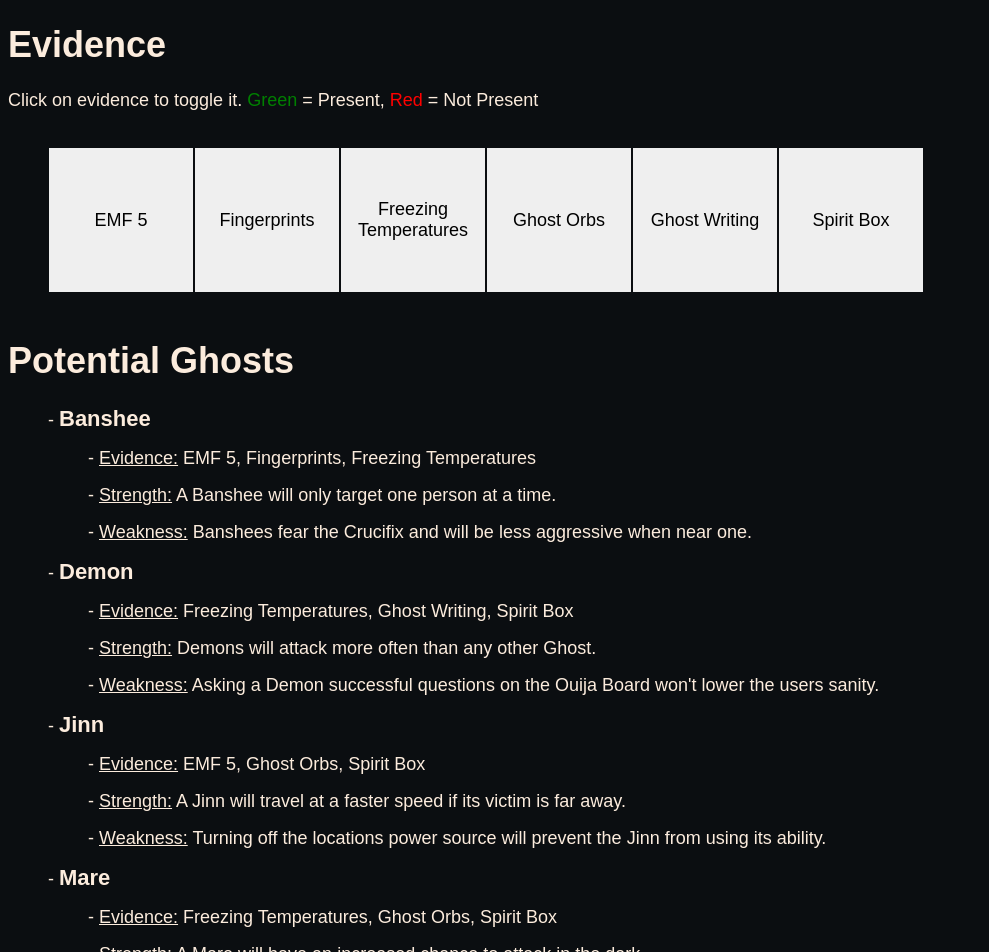
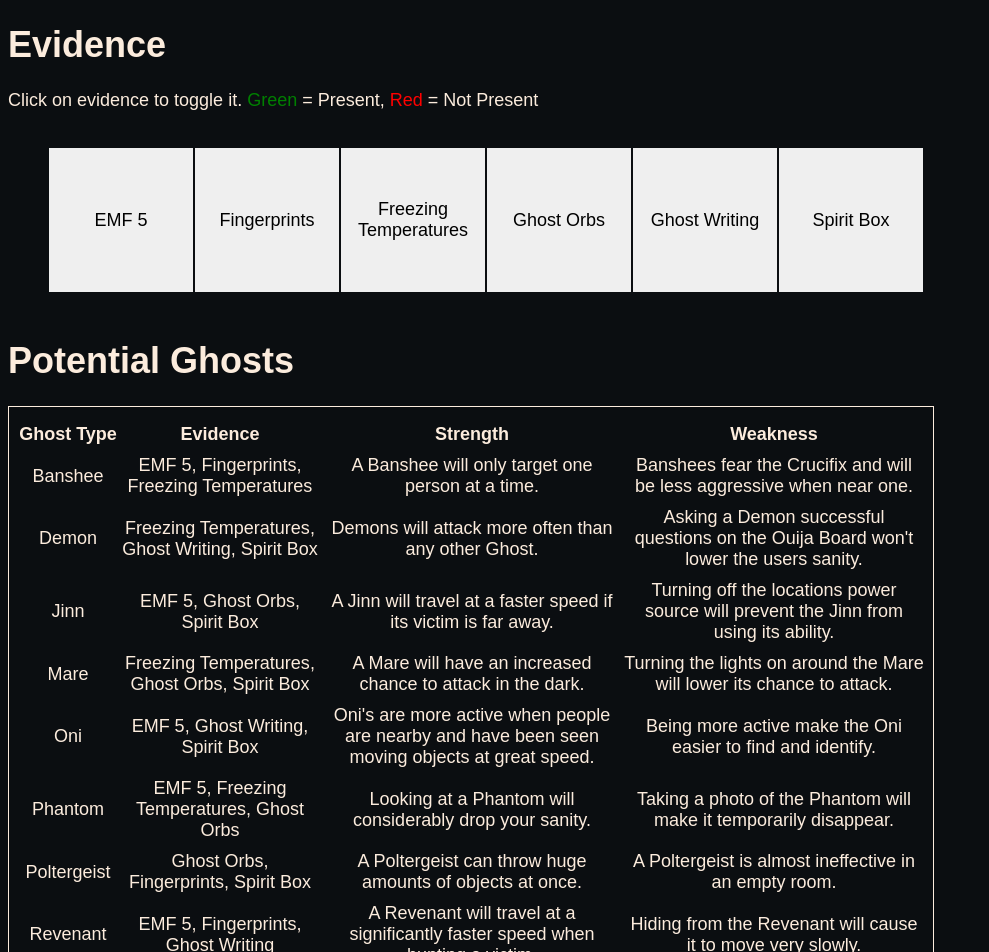
Before and after one commit to MysteryBlokHed/phasjournal, a Vue app: page / in a window 1280 px wide. Shown: the top 952 px of the page, without its empty margins (0-989 px from the left). Built offline with nearby package versions, Linux system fonts and the light colour scheme.

Commit message:
Update table styling

```diff
--- a/src/components/PotentialGhosts.vue
+++ b/src/components/PotentialGhosts.vue
@@ -1,22 +1,27 @@
 <template>
   <div>
     <h1>Potential Ghosts</h1>
-    <ul>
-      <li v-for="ghost in ghosts" :key="ghost.type">
-        <b class="ghost-type">{{ ghost.type }}</b>
-        <ul>
-          <li v-html="formatEvidence(ghost.evidence, evidencePresent)"></li>
-          <li>
-            <u>Strength:</u>
-            {{ ghost.strength }}
-          </li>
-          <li>
-            <u>Weakness:</u>
-            {{ ghost.weakness }}
-          </li>
-        </ul>
-      </li>
-    </ul>
+    <table>
+      <thead>
+        <tr>
+          <th>Ghost Type</th>
+          <th>Evidence</th>
+          <th>Strength</th>
+          <th>Weakness</th>
+        </tr>
+      </thead>
+      <tbody align="center">
+        <tr v-for="ghost in ghosts" :key="ghost.type">
+          <td width="100">{{ ghost.type }}</td>
+          <td
+            width="200"
+            v-html="formatEvidence(ghost.evidence, evidencePresent)"
+          ></td>
+          <td width="300">{{ ghost.strength }}</td>
+          <td width="300">{{ ghost.weakness }}</td>
+        </tr>
+      </tbody>
+    </table>
   </div>
 </template>
 
@@ -40,7 +45,7 @@ let formatEvidence = (
       htmlEvidence.push(`<span class="unknown-presence">${e as string}</span>`)
   }
 
-  return `<u>Evidence:</u> ${htmlEvidence.join(', ')}`
+  return htmlEvidence.join(', ')
 }
 
 export default defineComponent({
@@ -64,19 +69,10 @@ span.present {
 }
 </style>
 <style scoped>
-ul {
-  list-style-type: none;
-}
-
-li {
-  margin-top: 1rem;
-}
-
-li::before {
-  content: '- ';
-}
-
-.ghost-type {
-  font-size: 1.375rem;
+table {
+  padding: 0.5rem;
+  border: 1px solid #fcecdd;
+  border-collapse: separate;
+  border-spacing: 0 0.5rem;
 }
 </style>
```
